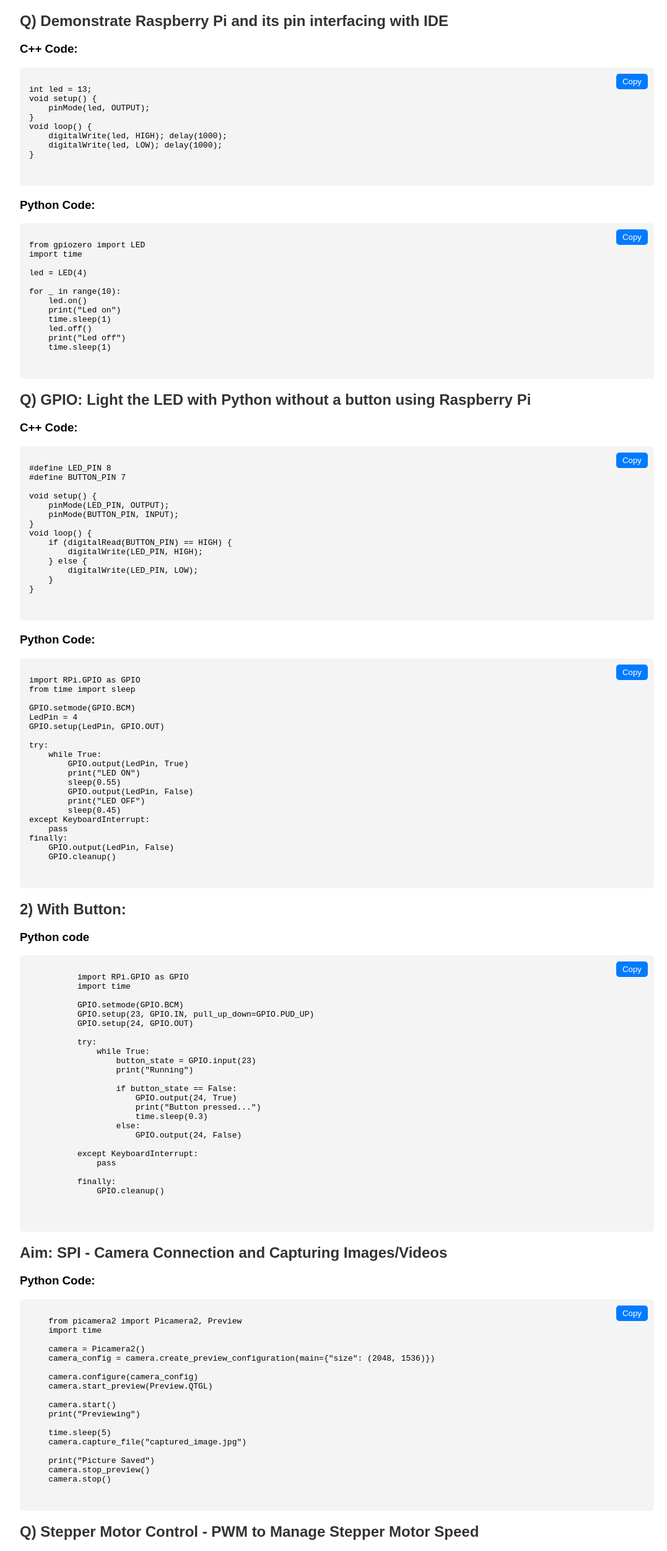
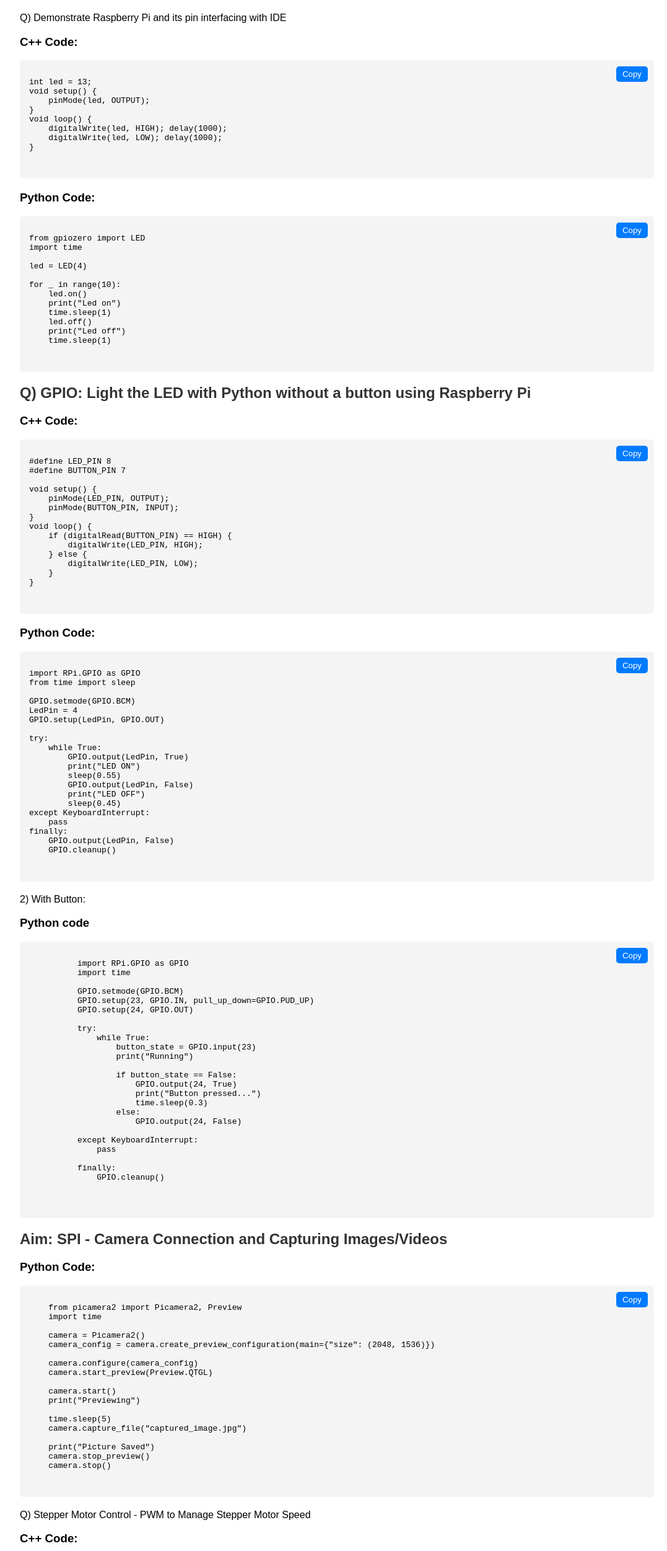
Before and after one commit to rohankumar227/Microsoft_issues, a plain HTML site: page index.html in a window 1280 px wide. Shown: the top 2502 px of the page at 62% size, without its empty margins (96-1173 px from the left). Drawn offline with Linux system fonts and the light colour scheme.

Commit message:
Update index.html

```diff
--- a/index.html
+++ b/index.html
@@ -52,7 +52,7 @@
     </script>
   </head>
   <body>
-    <h2>Q) Demonstrate Raspberry Pi and its pin interfacing with IDE</h2>
+    <a href="https://www.tinkercad.com/things/6UFP2FKLnfH-prac-2?sharecode=IoNyh5jTe990fr5bwGkve4Xad1iL7yVXlWimtvuPhgA" target="_blank" style="text-decoration: none;color:black">Q) Demonstrate Raspberry Pi and its pin interfacing with IDE</a>
 
     <h3>C++ Code:</h3>
     <div class="code-container">
@@ -90,9 +90,9 @@
       >
     </div>
 
-    <h2>
+<h2>
       Q) GPIO: Light the LED with Python without a button using Raspberry Pi
-    </h2>
+  </h2>
 
     <h3>C++ Code:</h3>
     <div class="code-container">
@@ -143,7 +143,7 @@
         </pre
       >
     </div>
-    <h2>2) With Button:</h2>
+    <a href="https://www.tinkercad.com/things/dCIVz5DT9mF-prac-3?sharecode=CpDQ2Q3h8mrMLLnFXQVexVPh9wEdSsHmxu7a6rAsOog" target="_blank" style="text-decoration: none;color:black">2) With Button:</a>
 
       <h3>Python code</h3>
       <div class="code-container">
@@ -206,7 +206,7 @@
     </pre
   >
 </div>
-    <h2>Q) Stepper Motor Control - PWM to Manage Stepper Motor Speed</h2>
+<a href="https://www.tinkercad.com/things/20XrdH4GxUs-prac-5?sharecode=X_Hw_mwc0rn0GY5d_834TLe7r-u5IK0FF9RENNlV8G4" target="_blank" style="text-decoration: none;color:black">Q) Stepper Motor Control - PWM to Manage Stepper Motor Speed</a>
 
     <h3>C++ Code:</h3>
     <div class="code-container">
@@ -287,9 +287,9 @@
       >
     </div>
 
-    <h2>
+    <a href="https://www.tinkercad.com/things/4MHEomIEMWh-prac-6?sharecode=fPg2X_1rrmKOMgcPYEg83UfzdDusF04HRwMwZ01ANbw" target="_blank" style="text-decoration: none;color:black">
       Aim: Use Different Types of Sensors (LDR, Temperature) with Raspberry Pi
-    </h2>
+</a>
 
     <h3>C++ Code:</h3>
     <div class="code-container">
```
